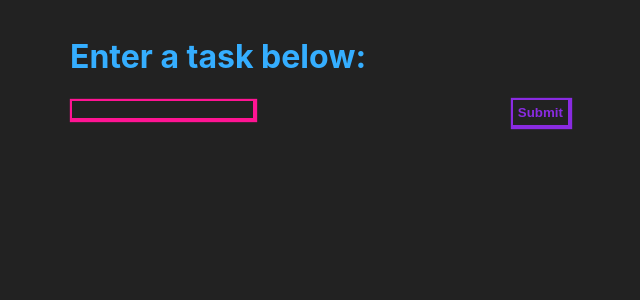
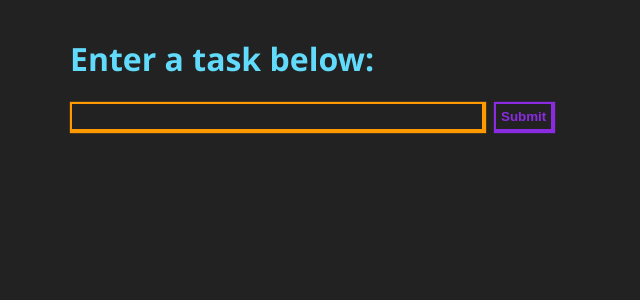
Before and after one commit to PhilWolf91/2021-React-Web-TaskList, a React (Create React App) app: page / in a window 1280 px wide. Shown: the top 300 px of the page, without its empty margins (320-960 px from the left). Built offline with nearby package versions, Linux system fonts and the light colour scheme.

Commit message:
ui updates

```diff
--- a/src/App.css
+++ b/src/App.css
@@ -4,11 +4,13 @@
   --green: #2bff00;
   --blue: #61dafb;
   --purple: #8A2BE2;
+  --orange: #ff9900;
 }
 
 .App {
   width: 90vw;
   max-width: 500px;
+  font-family: 'Segoe UI', Tahoma, Geneva, Verdana, sans-serif;
 }
 
 
@@ -22,16 +24,38 @@ body{
 }
 
 h1{
-  color: #35aeff;
+  color: var(--blue);
+}
+h2{
+  color: var(--pink);
+}
+
+.row{
+  display: flex;
+  flex-direction: row;
+  gap: 10px;
 }
 
 input {
   background-color: var(--default-background);
   border-style: solid;
-  border-color: var(--pink);
-  box-shadow: 1px 1px 1px 1px var(--pink);
+  border-color: var(--orange);
+  box-shadow: 1px 1px 1px 1px var(--orange);
   color: var(--green);
   outline: none;
+  width: 80%;
+  padding: 5px;
+}
+
+textarea{
+  background-color: var(--default-background);
+  outline: none;
+  color: var(--green);
+  border-color: var(--orange);
+  border-style: solid;
+  box-shadow: 1px 1px 1px 1px var(--orange);
+  font-size: medium;
+  font-family: 'Segoe UI', Tahoma, Geneva, Verdana, sans-serif;
 }
 
 button{
@@ -60,21 +84,19 @@ button:active{
   background-color:rgba(138, 43, 226, .2);
 }
 
+.right{
+  float: right;
+}
+
 .notesArea{
   resize: none;
   width:100%;
   height: 15vh;
-  background-color: var(--default-background);
-  outline: none;
-  color: var(--green);
-  border-color: var(--pink);
-  border-style: solid;
-  box-shadow: 1px 1px 1px 1px #FF1493;
-  font-size: medium;
+
 }
 
 .timerButton{
-  width: 50%;
+  width: 30%;
 }
 
 #timer{
--- a/src/components/AddTask.js
+++ b/src/components/AddTask.js
@@ -22,8 +22,11 @@ export default class AddTask extends React.Component {
             <div>
                 <form onSubmit={ this.addTask }>
                     <h1> Enter a task below: </h1>
-                    <input name="task" />
-                    <button type='submit' style={{float:'right'}} > Submit </button>
+                    <div className="row">
+                        <input name="task" />
+                        <button type='submit' style={{float:'right'}} > Submit </button>
+                    </div>
+
                 </form>
             </div>
         )
--- a/src/components/EditTask.js
+++ b/src/components/EditTask.js
@@ -66,16 +66,18 @@ export default class EditTask extends React.Component{
                 <form onSubmit={ this.saveTask }>
                     <button onClick={ () => this.goBack()} type="button"> Back </button>
                     <button style={ {float:'right'}} type="submit"> Save</button>
+                    <h2> Task </h2>
                     <p>{this.props.task.name} </p>
                     <div id="timer">
+                        <h2>Timer</h2>
                         <p>
                             Total time: {this.state.formattedTime}
                         </p>
 
                         <button className="timerButton" onClick={ () => this.startTimer() } type="button"> start </button>
-                        <button className="timerButton" onClick={ () => this.stopTimer() } type="button"> stop </button>
+                        <button className="timerButton right" onClick={ () => this.stopTimer() } type="button"> stop </button>
                     </div>
-                    <span> Notes </span>
+                    <h2> Notes </h2>
                     <br />
                     <textarea name="notes" className="notesArea" defaultValue={this.props.task.notes}  ></textarea>
                 </form>
```
